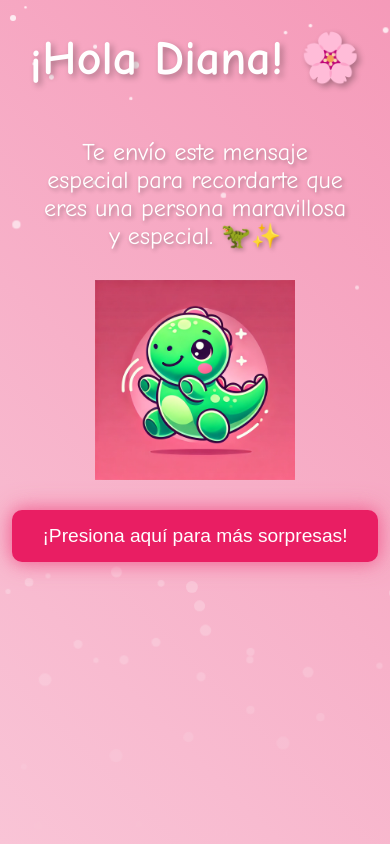
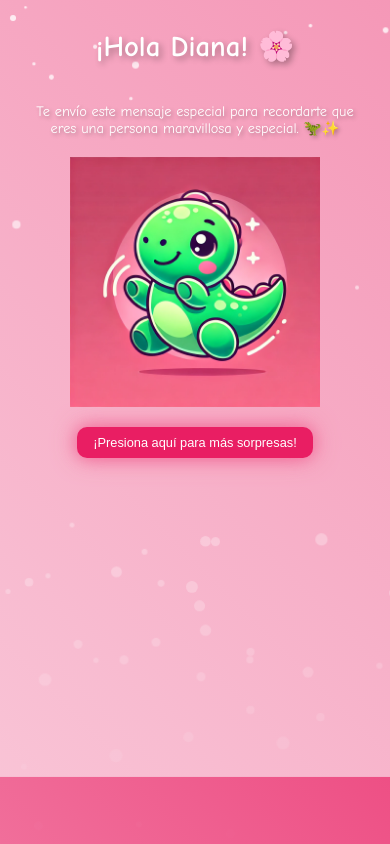
Before and after one commit to tonito04092007/-, a plain HTML site: page codigo_diana.html in a window 390 px wide. Drawn offline with Linux system fonts and the light colour scheme.

Commit message:
Update codigo_diana.html

```diff
--- a/codigo_diana.html
+++ b/codigo_diana.html
@@ -25,21 +25,24 @@
 
         /* Contenedor principal */
         .container {
-            margin-top: 50px;
+            margin: 20px auto;
             position: relative;
+            max-width: 600px;
+            padding: 10px;
+            box-sizing: border-box;
         }
 
         /* Mensaje principal animado */
         h1 {
-            font-size: 3em;
+            font-size: 2.5em;
             text-shadow: 3px 3px 6px rgba(0, 0, 0, 0.3);
             animation: bounce 2s infinite;
         }
 
         p {
-            font-size: 1.5em;
-            margin: 20px auto;
-            width: 80%;
+            font-size: 1.2em;
+            margin: 15px auto;
+            width: 90%;
             text-shadow: 2px 2px 4px rgba(0, 0, 0, 0.3);
             color: #ffffff;
         }
@@ -51,8 +54,9 @@
 
         /* Imagen del dinosaurio animado */
         #dinosaurio {
-            width: 200px;
-            margin: 30px auto;
+            width: 60%;
+            max-width: 250px;
+            margin: 20px auto;
             display: block;
             animation: dinosaurioMove 5s infinite ease-in-out;
         }
@@ -68,8 +72,8 @@
             background-color: #e91e63;
             color: #fff;
             border: none;
-            padding: 15px 30px;
-            font-size: 1.2em;
+            padding: 12px 25px;
+            font-size: 1em;
             cursor: pointer;
             border-radius: 10px;
             box-shadow: 0 5px 10px rgba(0, 0, 0, 0.3);
@@ -117,6 +121,45 @@
                 opacity: 0;
             }
         }
+
+        /* Media Queries para Responsividad */
+        @media (max-width: 768px) {
+            h1 {
+                font-size: 2em;
+            }
+
+            p {
+                font-size: 1em;
+            }
+
+            #dinosaurio {
+                width: 70%;
+            }
+
+            button {
+                font-size: 0.9em;
+                padding: 10px 20px;
+            }
+        }
+
+        @media (max-width: 480px) {
+            h1 {
+                font-size: 1.8em;
+            }
+
+            p {
+                font-size: 0.9em;
+            }
+
+            #dinosaurio {
+                width: 80%;
+            }
+
+            button {
+                font-size: 0.8em;
+                padding: 8px 16px;
+            }
+        }
     </style>
 </head>
 <body>
```
